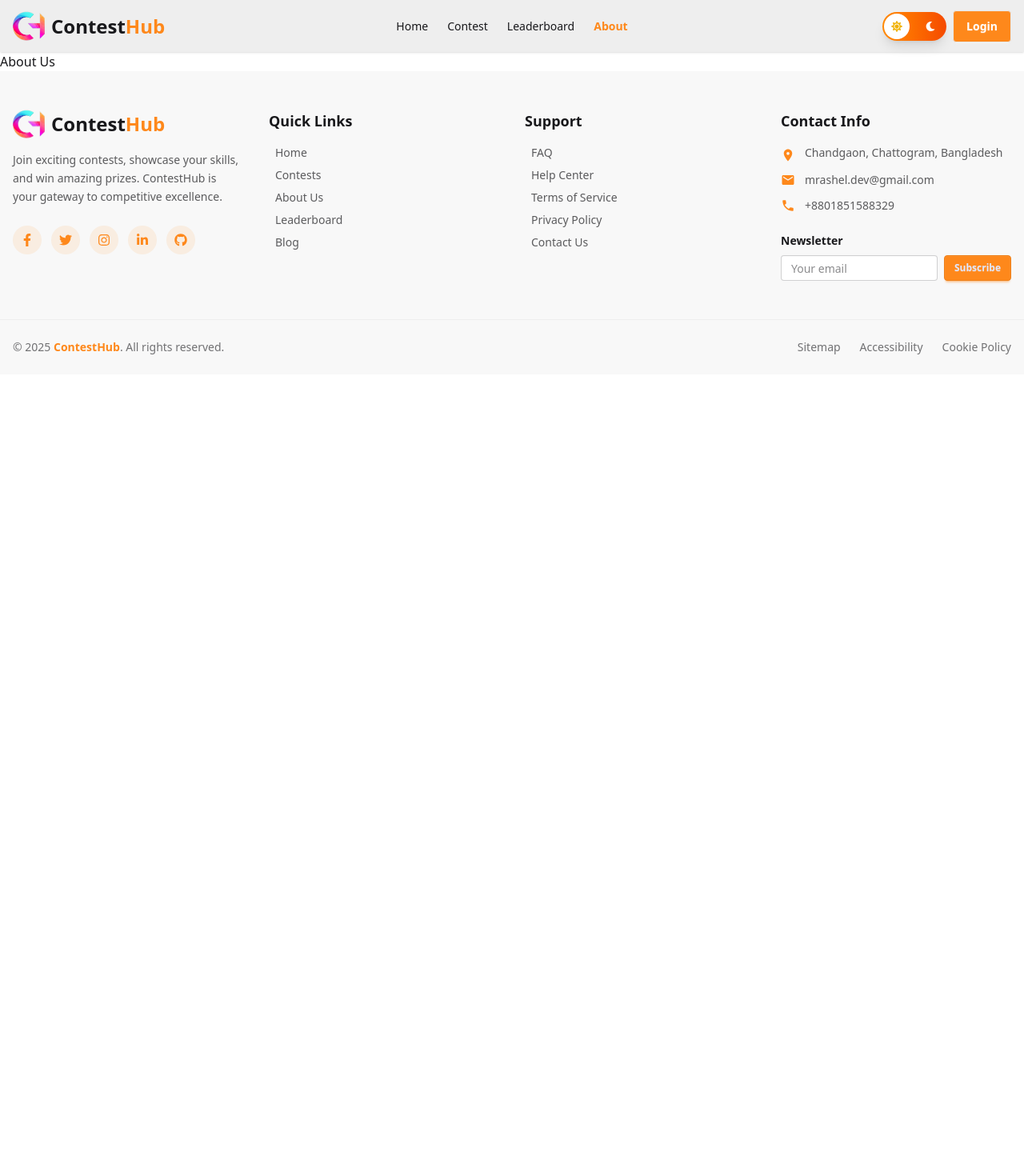
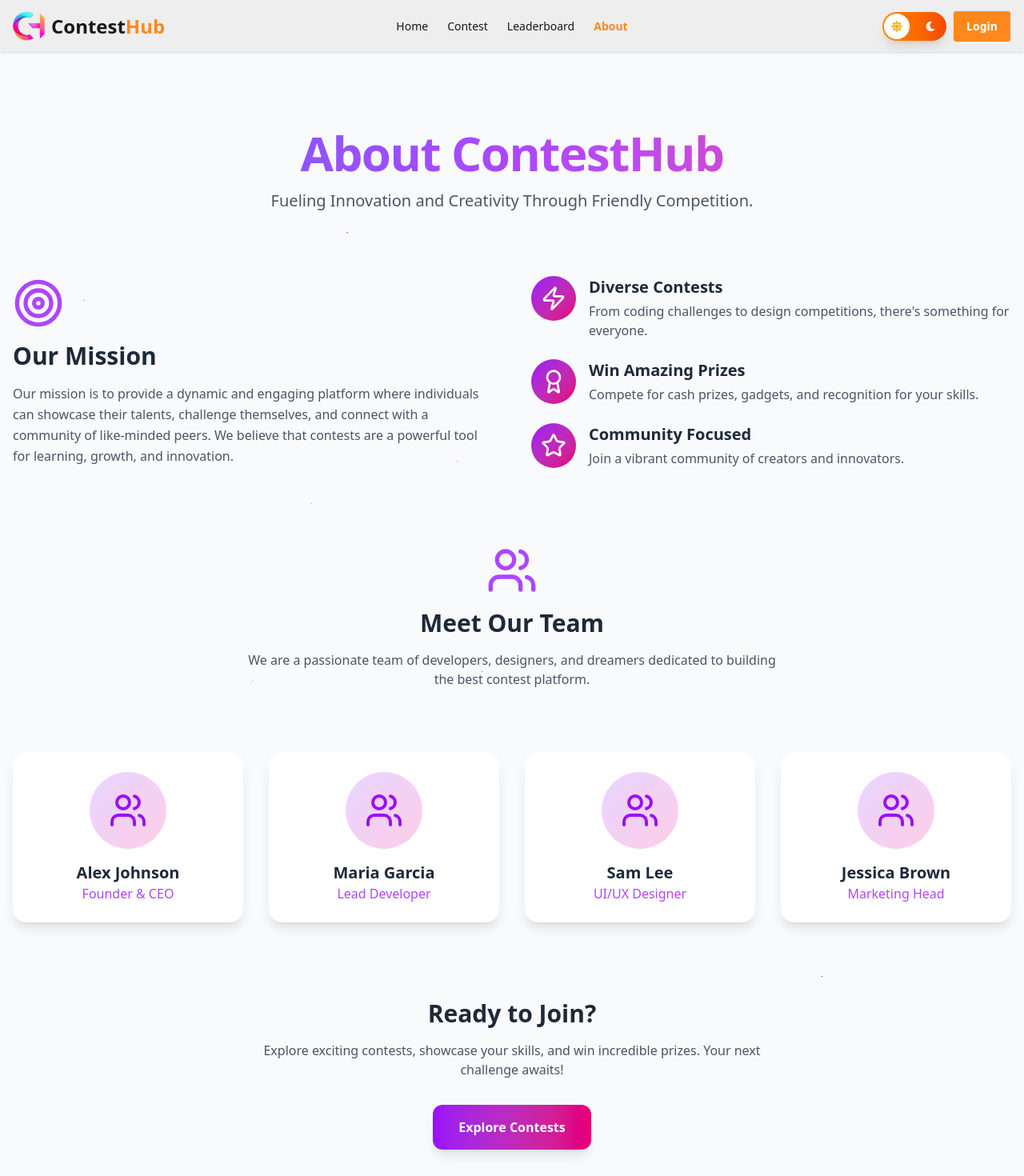
Before and after one commit to rashel-dev/ContestHub-client, a React (Vite) app: page /about in a window 1280 px wide. Shown: the top 1470 px of the page at 80% size. Before the commit the page ends 800 px from the top, so only its background shows below. Built offline with nearby package versions, Linux system fonts and the light colour scheme; no server answers.

Commit message:
feat: design about us page

```diff
--- a/src/Pages/AboutUs/AboutUs.jsx
+++ b/src/Pages/AboutUs/AboutUs.jsx
@@ -1,9 +1,122 @@
-import React from 'react';
+import React from "react";
+//eslint-disable-next-line
+import { motion } from "framer-motion";
+import { Users, Target, Zap, Award, Star } from "lucide-react";
+import Particles from "../../Components/Animation/Particles";
+
+const teamMembers = [
+    { name: "Alex Johnson", role: "Founder & CEO" },
+    { name: "Maria Garcia", role: "Lead Developer" },
+    { name: "Sam Lee", role: "UI/UX Designer" },
+    { name: "Jessica Brown", role: "Marketing Head" },
+];
+
+const features = [
+    {
+        icon: <Zap className="w-8 h-8 text-white" />,
+        title: "Diverse Contests",
+        description: "From coding challenges to design competitions, there's something for everyone.",
+    },
+    {
+        icon: <Award className="w-8 h-8 text-white" />,
+        title: "Win Amazing Prizes",
+        description: "Compete for cash prizes, gadgets, and recognition for your skills.",
+    },
+    {
+        icon: <Star className="w-8 h-8 text-white" />,
+        title: "Community Focused",
+        description: "Join a vibrant community of creators and innovators.",
+    },
+];
 
 const AboutUs = () => {
+    const containerVariants = {
+        hidden: { opacity: 0 },
+        visible: {
+            opacity: 1,
+            transition: {
+                staggerChildren: 0.2,
+            },
+        },
+    };
+
+    const itemVariants = {
+        hidden: { y: 20, opacity: 0 },
+        visible: {
+            y: 0,
+            opacity: 1,
+            transition: {
+                type: "spring",
+                stiffness: 100,
+            },
+        },
+    };
+
     return (
-        <div>
-            <h2>About Us</h2>
+        <div className="relative min-h-screen bg-gray-50 dark:bg-gray-900 text-gray-800 dark:text-gray-200 overflow-hidden">
+            <div className="absolute inset-0 z-0">
+                <Particles particleColors={["#6366f1", "#a855f7", "#ec4899"]} particleCount={50} speed={0.1} particleBaseSize={30} />
+            </div>
+
+            <div className="relative z-10 container mx-auto px-4 py-16 sm:py-24">
+                <motion.div className="text-center mb-20" initial={{ y: -50, opacity: 0 }} animate={{ y: 0, opacity: 1 }} transition={{ duration: 0.7, type: "spring" }}>
+                    <h1 className="text-4xl sm:text-6xl font-extrabold tracking-tight bg-clip-text text-transparent bg-linear-to-r from-indigo-500 via-purple-500 to-pink-500">About ContestHub</h1>
+                    <p className="mt-4 text-lg sm:text-xl max-w-3xl mx-auto text-gray-600 dark:text-gray-400">Fueling Innovation and Creativity Through Friendly Competition.</p>
+                </motion.div>
+
+                <motion.div className="grid grid-cols-1 md:grid-cols-2 gap-12 items-center mb-24" variants={containerVariants} initial="hidden" animate="visible">
+                    <motion.div variants={itemVariants}>
+                        <Target className="w-16 h-16 text-purple-500 mb-4" />
+                        <h2 className="text-3xl font-bold mb-4">Our Mission</h2>
+                        <p className="text-gray-600 dark:text-gray-400 leading-relaxed">
+                            Our mission is to provide a dynamic and engaging platform where individuals can showcase their talents, challenge themselves, and connect with a community of like-minded
+                            peers. We believe that contests are a powerful tool for learning, growth, and innovation.
+                        </p>
+                    </motion.div>
+                    <motion.div variants={itemVariants} className="grid grid-cols-1 gap-6">
+                        {features.map((feature, index) => (
+                            <div key={index} className="flex items-start space-x-4">
+                                <div className="shrink-0 bg-linear-to-br from-purple-600 to-pink-600 p-3 rounded-full">{feature.icon}</div>
+                                <div>
+                                    <h3 className="text-xl font-semibold">{feature.title}</h3>
+                                    <p className="text-gray-600 dark:text-gray-400 mt-1">{feature.description}</p>
+                                </div>
+                            </div>
+                        ))}
+                    </motion.div>
+                </motion.div>
+
+                <div className="text-center mb-20">
+                    <Users className="w-16 h-16 text-purple-500 mx-auto mb-4" />
+                    <h2 className="text-3xl font-bold mb-4">Meet Our Team</h2>
+                    <p className="text-gray-600 dark:text-gray-400 max-w-2xl mx-auto">
+                        We are a passionate team of developers, designers, and dreamers dedicated to building the best contest platform.
+                    </p>
+                </div>
+
+                <motion.div className="grid grid-cols-1 sm:grid-cols-2 md:grid-cols-4 gap-8" variants={containerVariants} initial="hidden" animate="visible">
+                    {teamMembers.map((member, index) => (
+                        <motion.div key={index} variants={itemVariants} className="text-center p-6 bg-white dark:bg-gray-800/50 rounded-2xl shadow-lg hover:shadow-xl transition-shadow duration-300">
+                            <div className="w-24 h-24 rounded-full bg-linear-to-br from-purple-200 to-pink-200 dark:from-purple-900 dark:to-pink-900 mx-auto mb-4 flex items-center justify-center">
+                                <Users className="w-12 h-12 text-purple-600 dark:text-purple-300" />
+                            </div>
+                            <h3 className="text-xl font-bold">{member.name}</h3>
+                            <p className="text-purple-500 dark:text-purple-400">{member.role}</p>
+                        </motion.div>
+                    ))}
+                </motion.div>
+
+                <motion.div className="text-center mt-24" initial={{ opacity: 0 }} animate={{ opacity: 1 }} transition={{ delay: 1, duration: 1 }}>
+                    <h2 className="text-3xl font-bold mb-4">Ready to Join?</h2>
+                    <p className="text-gray-600 dark:text-gray-400 max-w-2xl mx-auto mb-8">Explore exciting contests, showcase your skills, and win incredible prizes. Your next challenge awaits!</p>
+                    <a
+                        href="/contest"
+                        className="inline-block bg-linear-to-r from-purple-600 to-pink-600 text-white font-semibold px-8 py-4 rounded-xl shadow-lg hover:scale-105 transform transition-transform duration-300"
+                    >
+                        Explore Contests
+                    </a>
+                </motion.div>
+            </div>
         </div>
     );
 };
```
